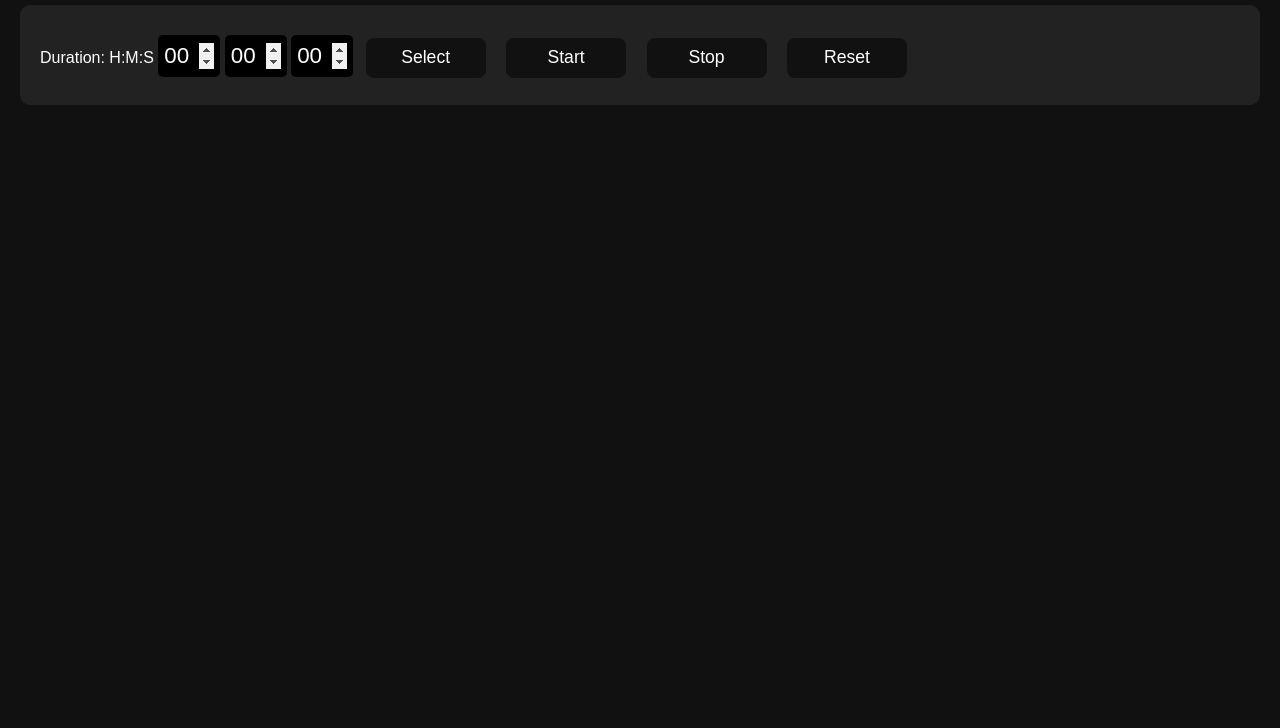
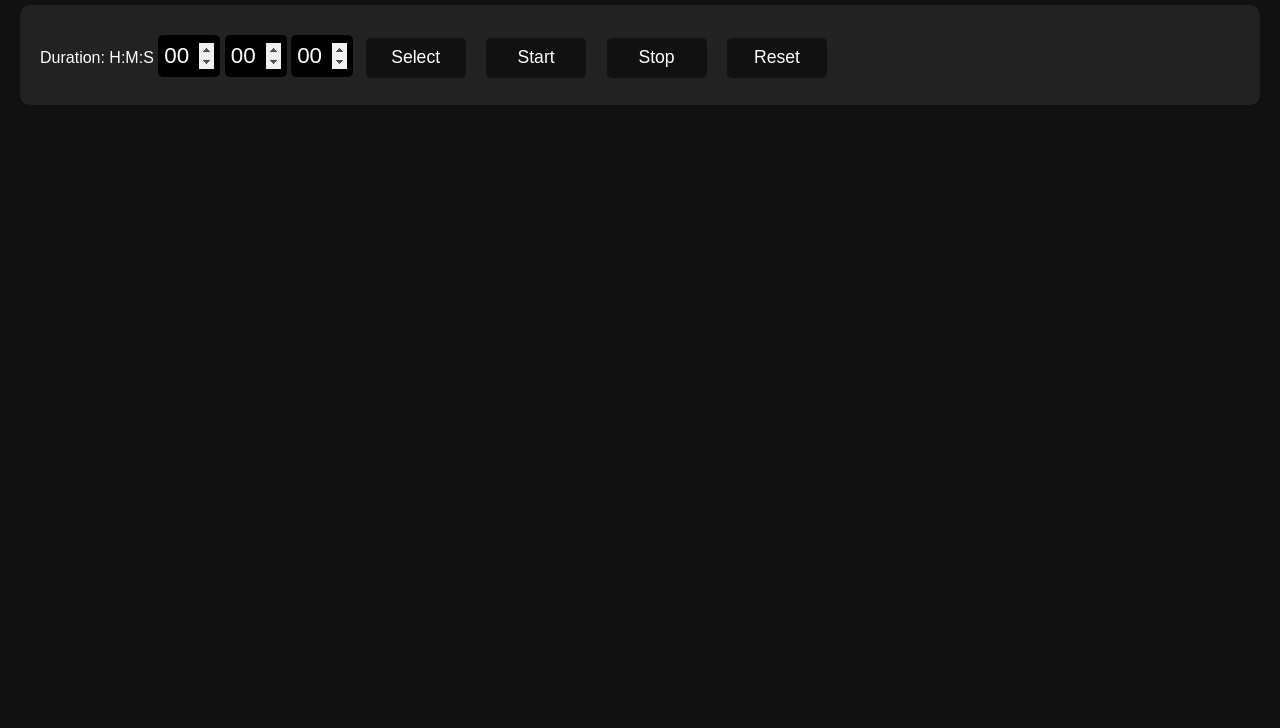
Before and after one commit to andrewfurnevel/Electron-Timer, a website: page control.html in a window 1280 px wide. Shown: the part 72-800 px from the top of the page. Drawn offline with Linux system fonts and the light colour scheme.

Commit message:
Minor styling change.

```diff
--- a/main.js
+++ b/main.js
@@ -7,7 +7,7 @@ let timerWindow;
 function createWindows() {
  controlWindow = new BrowserWindow({
   width: 1000,
-  height: 880,
+  height: 900,
   resizable: true,        // allow resize
   webPreferences: {
     preload: path.join(__dirname, 'preload.js'),
--- a/styles.css
+++ b/styles.css
@@ -106,13 +106,13 @@ input[type="number"]::-webkit-outer-spin-button {
 button {
     font-size: 1.1rem;
     height: 40px;
-    width: 80px;
+    width: 60px;
     padding: 0px 20px;
     margin: 8px;
     color: #fff;
     background-color: #111;
     cursor: pointer;
-    border-radius: .5rem;
+    border-radius: 5px;
     text-align: center;
 }
 
```
